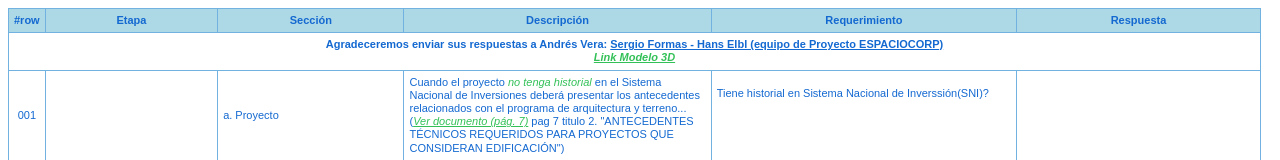
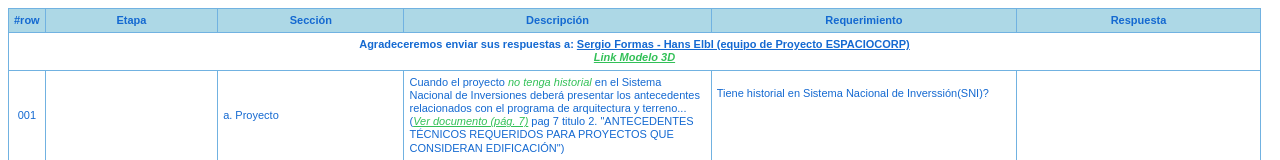
Before and after one commit to averan/Formas_Tbl, a plain HTML site: page index.html in a window 1280 px wide. Shown: the top 160 px of the page. Drawn offline with Linux system fonts and the light colour scheme.

Commit message:
Update index.html

```diff
--- a/index.html
+++ b/index.html
@@ -34,7 +34,7 @@
   </thead>
   <tbody>
     <tr><td colspan="6" style="text-align: center; font-weight: bold;">
-        Agradeceremos enviar sus respuestas a Andrés Vera:
+        Agradeceremos enviar sus respuestas a:
         <a href="mailto:sformas@espaciocorp.cl, helbl@espaciocorp.cl?subject=C-159: Perfil FNDR %20&body=Estimado%20equipo,%0A%0ASolicito%20información%20sobre%20los siguientes puntos">
           Sergio Formas - Hans Elbl (equipo de Proyecto ESPACIOCORP)
         </a><br><a class="hl" href="https://autode.sk/4ljhHsl">Link Modelo 3D</a>
```
